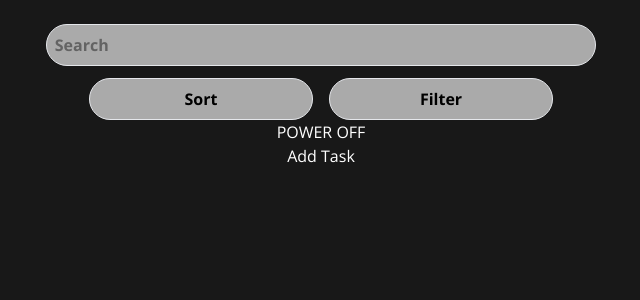
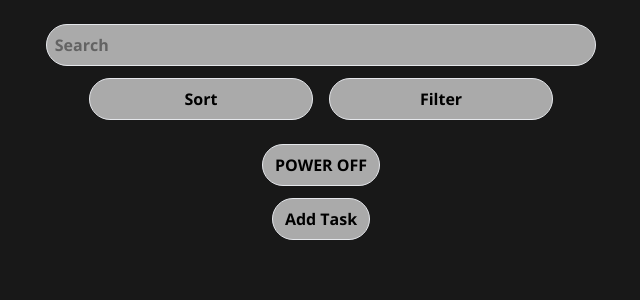
Before and after one commit to ellischung/todo-app, a React (Create React App) app: page / in a window 1280 px wide. Shown: the top 300 px of the page, without its empty margins (319-959 px from the left). Built offline with nearby package versions, Linux system fonts and the light colour scheme.

Commit message:
fixed empty tag issue

```diff
--- a/src/components/Filter.jsx
+++ b/src/components/Filter.jsx
@@ -7,9 +7,12 @@ function Filter() {
   const tags = new Set();
 
   todos.forEach((todo) => {
-    todo.tags.split(",").forEach((tag) => {
-      tags.add(tag.trim());
-    });
+    const todoTags = todo.tags.trim();
+    if (todoTags !== "") {
+      todoTags.split(",").forEach((tag) => {
+        tags.add(tag.trim());
+      });
+    }
   });
 
   const handleChange = (value) => {
--- a/src/components/PowerButton.jsx
+++ b/src/components/PowerButton.jsx
@@ -9,8 +9,13 @@ function PowerButton() {
   };
 
   return (
-    <div>
-      <button onClick={handleClick}>{power ? "POWER ON" : "POWER OFF"}</button>
+    <div className="pt-6 pb-3">
+      <button
+        className="bg-secondary text-black font-bold border rounded-full px-3 py-2"
+        onClick={handleClick}
+      >
+        {power ? "&#10003;" : "POWER OFF"}
+      </button>
     </div>
   );
 }
--- a/src/pages/HomePage.jsx
+++ b/src/pages/HomePage.jsx
@@ -19,7 +19,9 @@ const HomePage = () => {
         : poweredTodo && <Todo key={poweredTodo.id} todo={poweredTodo} />}
       <PowerButton />
       <Link to="/add">
-        <button className="">Add Task</button>
+        <button className="bg-secondary text-black font-bold border rounded-full px-3 py-2">
+          Add Task
+        </button>
       </Link>
     </div>
   );
```
